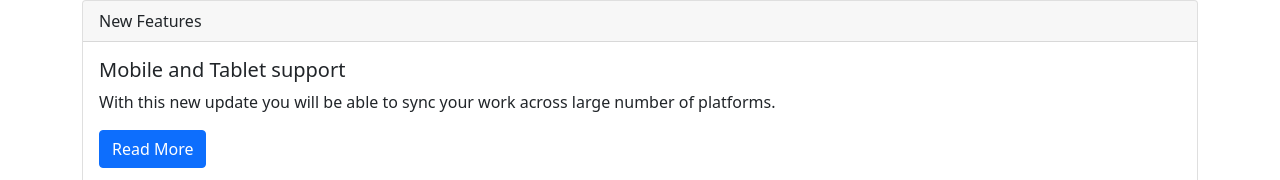
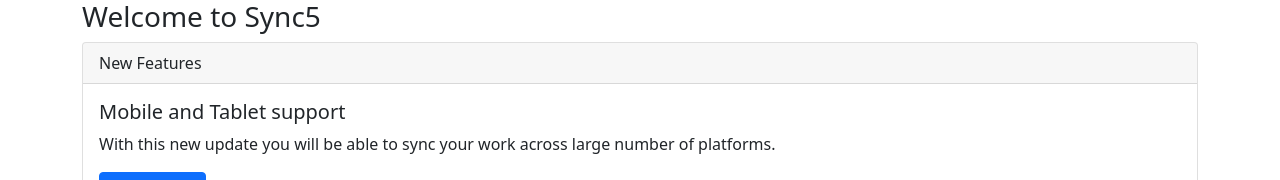
Before and after one commit to acciojob/bootstrap-card-Bhuminandan, a website: page main.html in a window 1280 px wide. Shown: the top 180 px of the page. Drawn offline with nearby package versions, Linux system fonts and the light colour scheme.

Commit message:
created a submission

```diff
--- a/main.html
+++ b/main.html
@@ -13,8 +13,8 @@
     <title>Card Style</title>
   </head>
   <body>
-
     <div class="container">
+      <h3>Welcome to Sync5</h3>
       <div class="card">
         <div class="card-header">New Features</div>
         <div class="card-body">
```
Lines whose indentation alone changed are shown as unchanged.
